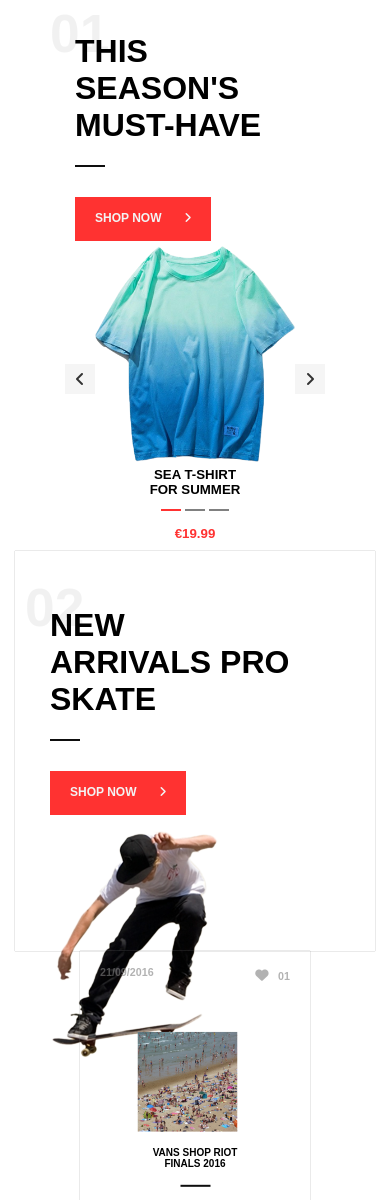
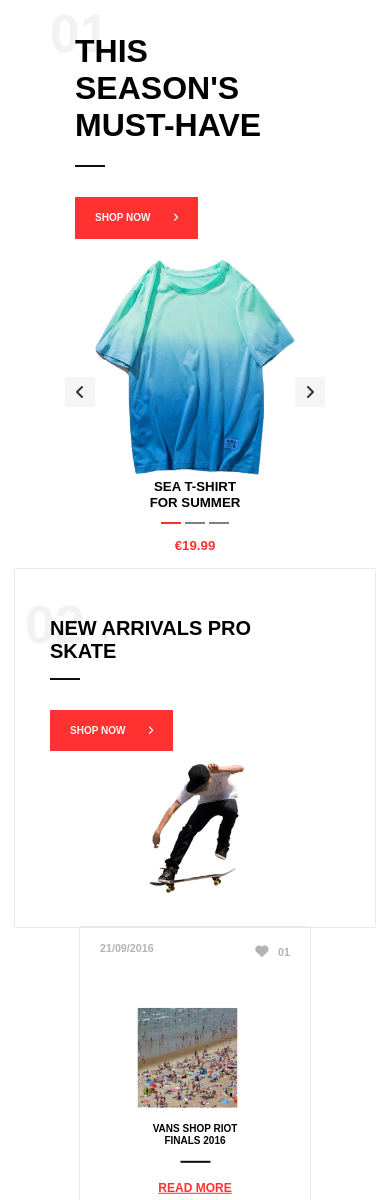
Before and after one commit to Tarekzein/Shoes-Store, a plain HTML site: page index.html in a window 390 px wide. Shown: the part 2854-4054 px from the top of the page. Drawn offline with Linux system fonts and the light colour scheme.

Commit message:
Project Done

```diff
--- a/css/master.css
+++ b/css/master.css
@@ -407,6 +407,7 @@ nav .logo img {
 .featured-products {
   margin-top: 50px;
   margin-bottom: 50px;
+  opacity: 0;
 }
 
 .featured-products .heading {
@@ -570,7 +571,8 @@ nav .logo img {
   position: relative;
   margin-left: auto;
   margin-right: auto;
-  margin-bottom: 10px;
+  margin-bottom: 15px;
+  margin-top: 15px;
 }
 
 .adds .season-mustHave .slider .arrow {
@@ -651,9 +653,9 @@ nav .logo img {
   padding: 30px;
   margin-left: auto;
   margin-right: auto;
+  /* margin-bottom: 10px; */
   box-shadow: 0 0 1px gray;
   width: fit-content;
-  height: 400px;
   align-items: center;
   transition: .3s;
   -webkit-transition: .3s;
@@ -680,6 +682,7 @@ nav .logo img {
 .adds .skate-add .addCard .line {
   margin-left: 0;
 }
+
 
 /* second add */
 
@@ -803,6 +806,36 @@ nav .logo img {
 .shoes-add img {
   width: 120px;
 }
+
+@media screen and (max-width: 520px) {
+
+  .adds .skate-add .addCard .title {
+    font-size: 15pt;
+  }
+
+  .adds .skate-add img {
+    width: 100px;
+    margin-left: auto;
+    margin-right: auto;
+  }
+
+  .adds .skate-add .addCard .btn2 {
+    font-size: 10px;
+  }
+
+  .adds .shoes-add img {
+    width: 50px;
+    margin-left: auto;
+    margin-right: auto;
+  }
+
+  .addCard .btn2 {
+    font-size: 10px;
+
+  }
+
+}
+
 
 /* end featured products */
 
@@ -933,3 +966,18 @@ footer .visa .img img {
 }
 
 /* end contact */
+
+/* animation */
+
+@keyframes featuredFade {
+  to{
+    opacity: 1;
+  }
+}
+
+.featuredFade {
+  animation-name: featuredFade;
+  animation-timing-function: ease-in;
+  animation-duration: 1s;
+  animation-fill-mode: forwards;
+}
--- a/index.html
+++ b/index.html
@@ -309,7 +309,7 @@
             <div class="skate-add flex">
               <div class="addCard">
                 <h1 class="number">02</h1>
-                <h1>new arrivals pro skate</h1>
+                <h1 class="title">new arrivals pro skate</h1>
                 <div class="line"></div>
                 <a href="#" class="btn btn2"
                   >shop now <i class="fa-solid fa-angle-right"></i
@@ -320,6 +320,7 @@
           </div>
         </div>
 
+        <!-- second add -->
         <div class="adds">
           <div class="container flex">
             <div class="cards flex">
@@ -363,7 +364,7 @@
                   <div class="line"></div>
                   <a href="#">read more</a>
                 </div>
-                <h6 class="number">01</h6>
+                <h6 class="number">02</h6>
               </div>
               <div class="card">
                 <div class="card-head flex">
@@ -385,14 +386,14 @@
                   <div class="line"></div>
                   <a href="#">read more</a>
                 </div>
-                <h6 class="number">01</h6>
+                <h6 class="number">03</h6>
               </div>
             </div>
 
             <div class="skate-add shoes-add flex">
               <div class="addCard">
                 <h1 class="number">03</h1>
-                <h1>Uniform friendly shoes</h1>
+                <h1 class="title">Uniform friendly shoes</h1>
                 <div class="line"></div>
                 <a href="#" class="btn btn2"
                   >Discover more <i class="fa-solid fa-angle-right"></i
@@ -402,6 +403,7 @@
             </div>
           </div>
         </div>
+        <!-- end second add -->
       </div>
 
       <!-- end products -->
--- a/js/app.js
+++ b/js/app.js
@@ -67,8 +67,25 @@ else {
   }
 }
 
+// featured products section animation
+
+
+function animateFeatSection() {
+  let featSection = document.querySelector(".featured-products .heading");
+
+  let featHeight = featSection.offsetHeight;
+  let featTop = featSection.offsetTop;
+  let windowHeight = this.innerHeight;
+  let windowTop = this.pageYOffset;
+
+  if (windowTop >= (featHeight + featTop) - windowHeight) {
+    featSection.parentElement.classList.add("featuredFade");
+  }
+
+}
 
 // on scrolling
 window.onscroll = () => {
   pageBtnStat();
+  animateFeatSection();
 }
```
